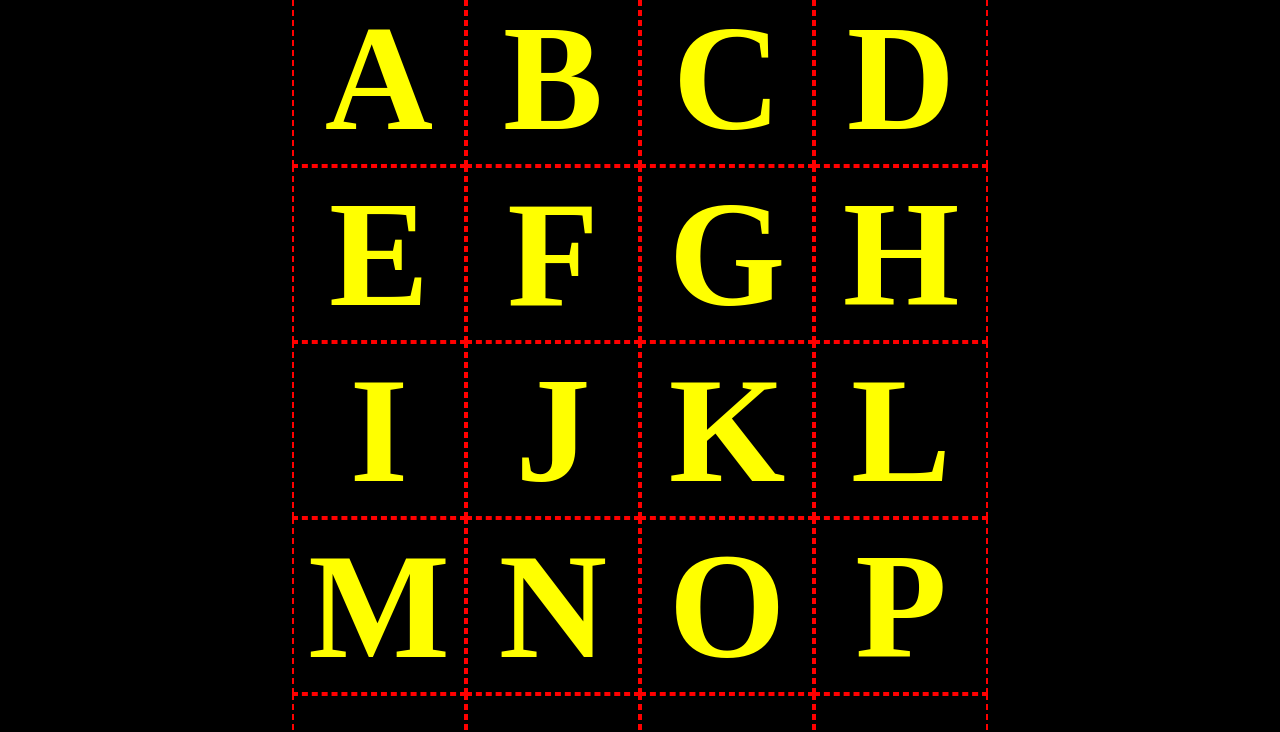
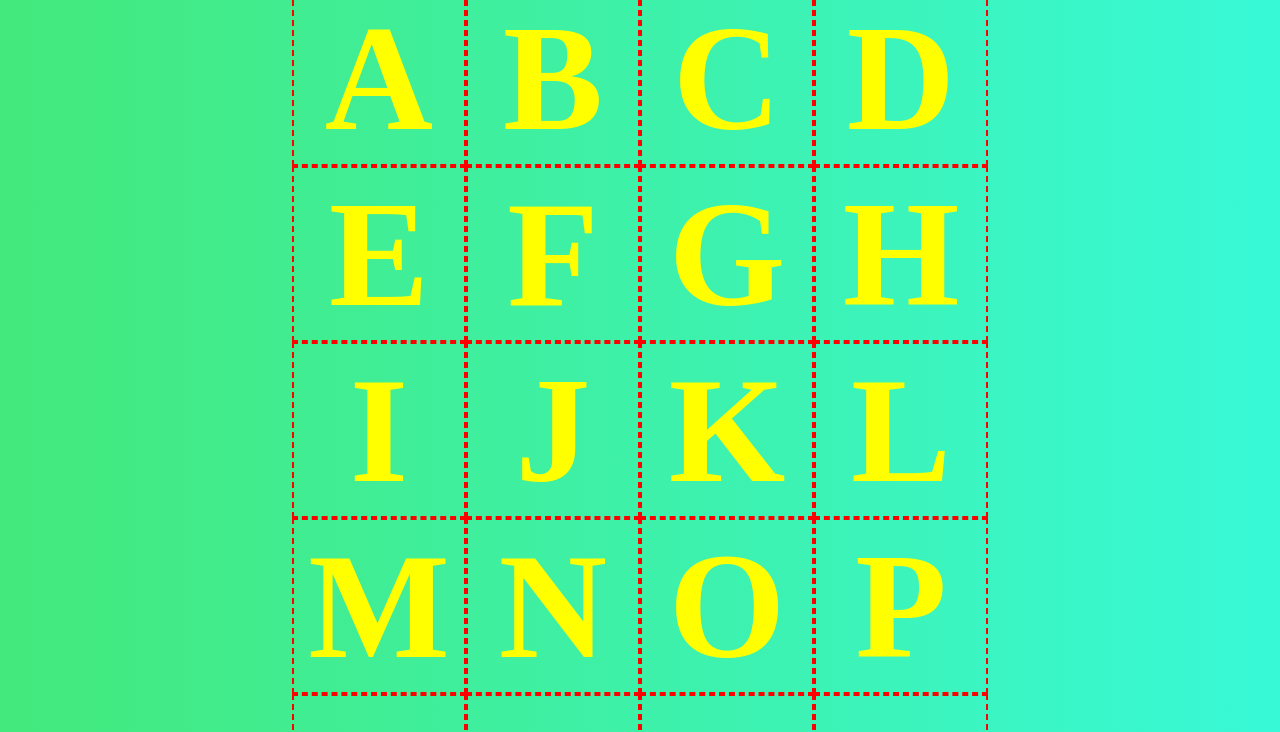
Before and after one commit to janakiraman432/AlphabetGame, a plain HTML site: page index.html in a window 1280 px wide. Shown: the part 306-1038 px from the top of the page. Drawn offline with Linux system fonts and the light colour scheme.

Commit message:
Update index.html

```diff
--- a/index.html
+++ b/index.html
@@ -6,7 +6,7 @@
             body{
                 text-align:center;
                 color:yellow;
-                background-color:black;
+                background-image: linear-gradient(to right, #43e97b 0%, #38f9d7 100%);;
                 }
             .box{
                 display:flex;
```
